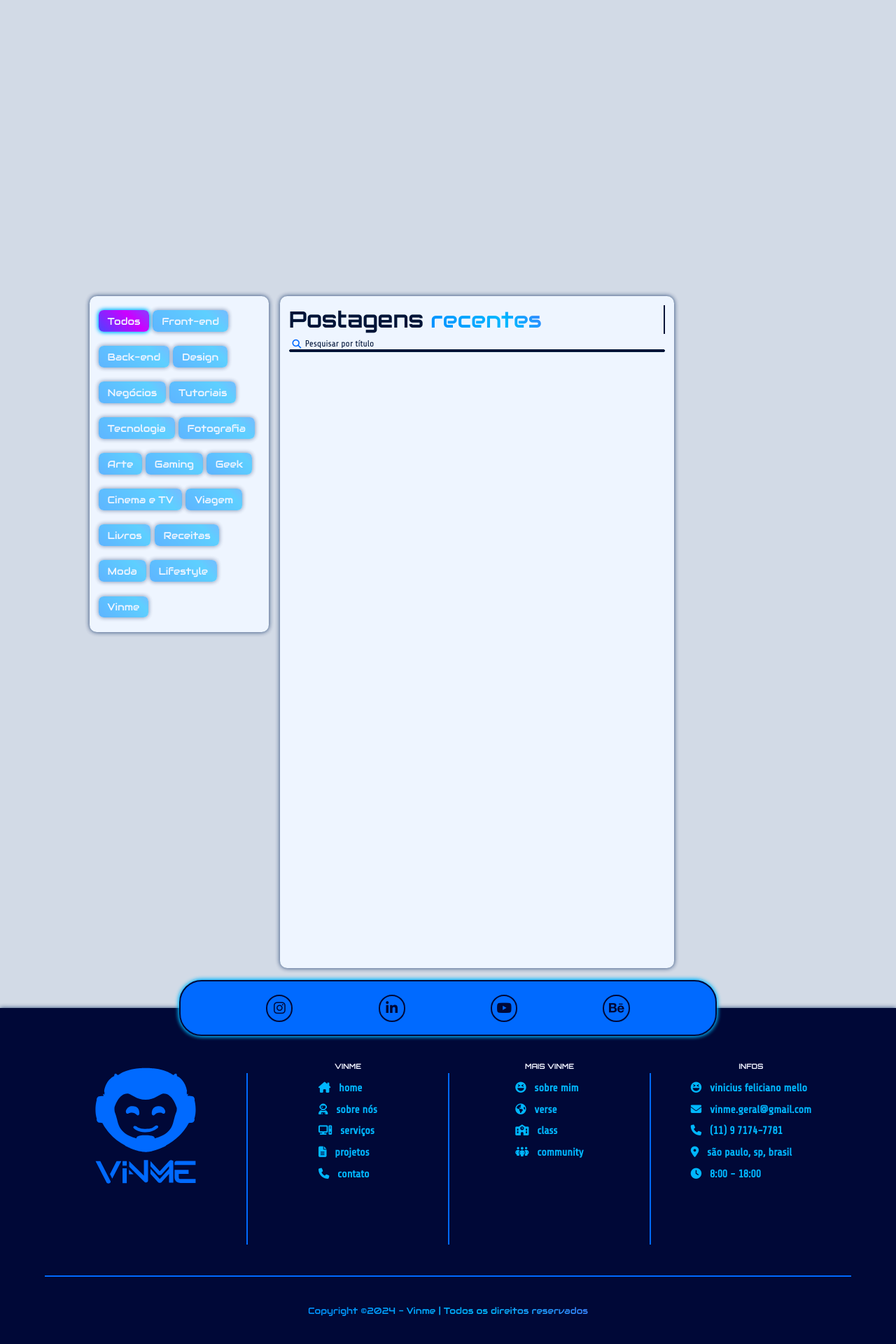
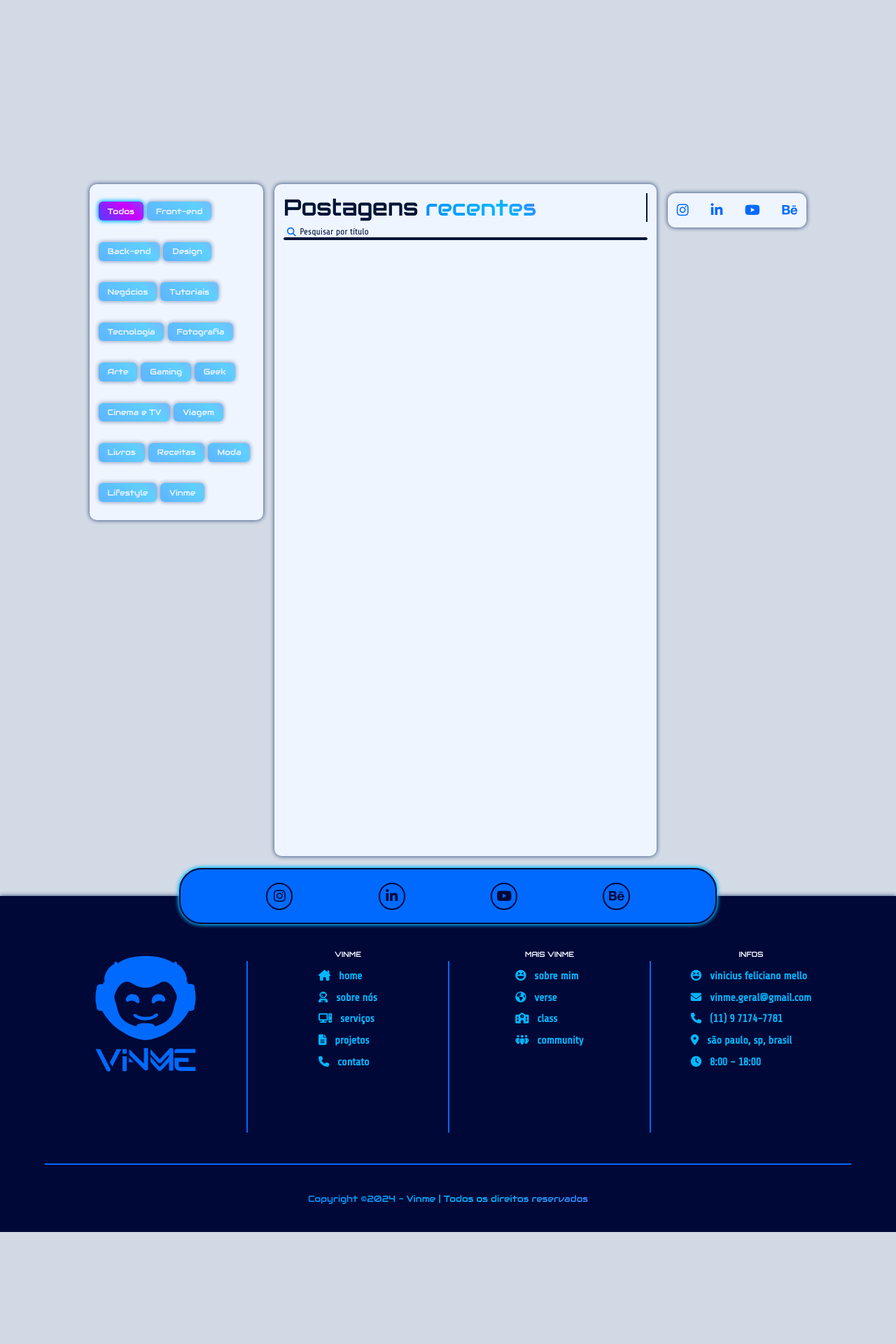
Before and after one commit to ViniciusFelicianoMello/Vinme, a Django app: page /blog/ in a window 1280 px wide. Shown: the part 1262-3182 px from the top of the page at 70% size. After the commit the page ends 3022 px from the top, so only its background shows below. Run offline with Django 5.2, Linux system fonts and the light colour scheme; data that the repository does not hold is empty.

Commit message:
blog add post

```diff
--- a/blog/urls.py
+++ b/blog/urls.py
@@ -1,6 +1,8 @@
 from django.urls import path
-from blog.views import blog
+from blog.views import blog, create_post, edit_post
 
 urlpatterns = [
     path('', blog, name='blog'),
+    path('post/new/', create_post, name='create_post'),
+    path('post/<int:post_id>/edit/', edit_post, name='edit_post'),
     ]
--- a/blog/views.py
+++ b/blog/views.py
@@ -1,13 +1,16 @@
 from django.shortcuts import render, redirect, get_object_or_404
 from django.db.models import Avg
 
-from blog import models
-from .forms import CommentForm
-from django import forms
-from .models import Post, Comment
-# from .forms import CommentForm
+from django.contrib.auth.decorators import user_passes_test
+
+from .forms import CommentForm, ContentSectionForm, PostForm
+from .models import Post
 
 from vinme.views import pages, add_pages_context
+
+def superuser_required(view_func):
+    decorated_view_func = user_passes_test(lambda u: u.is_superuser)(view_func)
+    return decorated_view_func
 
 def blog(request):
     travel = [
@@ -61,4 +64,42 @@ def post_detail(request, post_id):
     else:
         form = CommentForm()
 
-    return render(request, 'post_detail.html', {'post': post, 'form': form})
+    context = {
+        'form': form,
+    }
+    context = add_pages_context(context)
+    return render(request, 'post_detail.html', context)
+
+
+
+@superuser_required
+def create_post(request):
+    if request.method == 'POST':
+        post_form = PostForm(request.POST, request.FILES)
+        content_section_form = ContentSectionForm(request.POST, request.FILES)
+        if post_form.is_valid() and content_section_form.is_valid():
+            post = post_form.save(commit=False)
+            post.author = request.user
+            post.save()
+
+            content_section = content_section_form.save(commit=False)
+            content_section.post = post
+            content_section.save()
+
+            return redirect('blog')
+    else:
+        post_form = PostForm()
+        content_section_form = ContentSectionForm()
+
+    context = {
+        'post_form': post_form,
+        'content_section_form': content_section_form,
+    }
+    context = add_pages_context(context)
+    return render(request, 'blog/post_form.html', context)
+
+@superuser_required
+def edit_post(request, post_id):
+
+    context = add_pages_context(context)
+    return render(request, 'blog/post_form.html', context)
--- a/setup/static/styles/blog/blog.css
+++ b/setup/static/styles/blog/blog.css
@@ -264,16 +264,23 @@
     gap: .1em;
 }
 
-.blog-post_author_infos span:nth-of-type(1) {
+.blog-post_author_infos a {
+    text-decoration: none;
     color: var(--cor-principal);
     font-family: var(--fonte-3);
     font-size: 1vw;
+    transition: .3s;
 }
-.blog-post_card:hover .blog-post_author_infos span:nth-of-type(1) {
+
+.blog-post_card:hover .blog-post_author_infos a {
     color: var(--cor-principal-2);
 }
+.blog-post_author_infos a:hover {
+    text-decoration: underline;
+    transform: scale(1.1) translateX(.3em);
+}
 
-.blog-post_author_infos span:nth-of-type(2) {
+.blog-post_author_infos span {
     color: var(--cor-fonte-1);
     font-family: var(--fonte-2);
     font-size: 1vw;
--- a/setup/static/styles/blog/recents.css
+++ b/setup/static/styles/blog/recents.css
@@ -2,6 +2,7 @@
     display: flex;
     gap: 1em;
     margin-bottom: 2em;
+    margin-top: -10em;
 }
 
 /* FILTROS */
@@ -20,6 +21,11 @@
     margin-top: 5em;
     font-size: .8vw;
     overflow: scroll;
+    opacity: 0;
+}
+
+.recents_filter_box.visible {
+    animation: slideRight .5s ease-out forwards, opacity .5s ease-out forwards;
 }
 
 .recents_filter_box label {
@@ -34,7 +40,7 @@
     background-size: 400% 400%;
     background-position: 0% 50%;
     animation: btnHoverUm 10s linear infinite;
-    font-size: 1.1vw;
+    font-size: 0.9vw;
     font-family: var(--fonte-3);
     border-radius: .5em;
     opacity: .6;
@@ -68,6 +74,10 @@
     padding: 1vw;
     font-size: .8vw;
     overflow: scroll;
+    opacity: 0;
+}
+.recents_posts_box.visible {
+    animation: slideDown 1.2s ease-in-out forwards, opacity 1.2s ease-in-out forwards;
 }
 
 .recents_posts_box .section_title {
@@ -116,10 +126,49 @@
     color: var(--cor-fonte-1);
 }
 
+/* RECENT PUB */
+.recents_pub {
+    display: flex;
+    justify-content: center;
+    flex-direction: column;
+    width: 20%;
+    position: relative;
+    height: max-content;
+    margin-top: 4em;
+    opacity: 0;
+}
+.recents_pub.visible {
+    animation: slideLeft .5s .2s ease-in-out forwards, opacity .5s .2s ease-in-out forwards;
+}
+.recents_social_box {
+    position: relative;
+    display: flex;
+    align-items: center;
+    justify-content: space-between;
+    width: 100%;
+    background: var(--cor-fundo-3);
+    box-shadow: var(--box-shadow-1);
+    border-radius: .7em;
+    padding: 1vw;
+}
+
+.recents_social_link {
+    text-decoration: none;
+    font-size: 1.5vw;
+    color: var(--cor-principal);
+    transition: all .3s;
+}
+
+.recents_social_link:hover {
+    transform: translateY(-.2em);
+    color: var(--cor-principal-2);
+}
+
 @media screen and (max-width:1024px) {
     .recents {
         display: flex;
         margin-bottom: 4em;
+        margin-top: 0;
     }
 
     /* FILTROS */
@@ -132,6 +181,20 @@
         padding: 1vw 1vw;
         font-size: 2vw;
     }
+
+    /* RECENT PUB */
+    .recents_pub {
+        width: 20%;
+        margin-top: 2.5em;
+    }
+    .recents_social_box {
+        width: 100%;
+    }
+
+    .recents_social_link {
+        font-size: 2vw;
+    }
+
 }
 @media screen and (max-width:600px) {
     .recents {
@@ -161,8 +224,22 @@
 
     /* RECENTES */
     .recents_posts_box {
-        width: 80%;
+        width: 90%;
         height: 120vh;
         border-radius: 3em;
     }
+
+
+    /* RECENT PUB */
+    .recents_pub {
+        width: 100%;
+        margin-top: 0;
+    }
+    .recents_social_box {
+        width: 100%;
+    }
+
+    .recents_social_link {
+        font-size: 6vw;
+    }
 }
--- a/setup/static/styles/styles.css
+++ b/setup/static/styles/styles.css
@@ -20,8 +20,6 @@
 /* CONTATO */
 @import url(css/contact.css);
 @import url(css/faq.css);
-/* blog */
-@import url(css/blog.css);
 /* OUTROS */
 @import url(css/thankspage.css);
 @import url(css/keyFrames.css);
--- a/templates/blog/partials/_post_list.html
+++ b/templates/blog/partials/_post_list.html
@@ -22,7 +22,7 @@
         />
       </div>
       <div class="blog-post_author_infos">
-        <span>{{ post.author.username }}</span>
+        <a href="{% url 'profile_view' post.author.username %}">{{ post.author.username }}</a>
         <span>{{ post.created_at|date:"d / m / Y" }}</span>
       </div>
     </div>
--- a/templates/blog/partials/_recents.html
+++ b/templates/blog/partials/_recents.html
@@ -1,7 +1,7 @@
 {% load static %}
 <section class="container recents" id="recents">
   <!-- FILTRO POR CATEGORIA -->
-  <div class="recents_filter_box">
+  <div class="recents_filter_box viewport">
     <input type="checkbox" style="display: none;" id="filter_all" class="filter blog_filter" value="all" checked/>
     <label for="filter_all">Todos</label>
     {% for category, label in all_categories %}
@@ -12,7 +12,7 @@
     {% endfor %}
   </div>
   <!-- LISTA DE POSTS -->
-  <div class="recents_posts_box">
+  <div class="recents_posts_box viewport">
     <h2 class="section_title recent_title viewport">
       Postagens <span>recentes</span>
     </h2>
@@ -28,5 +28,17 @@
     </div>
   </div>
   <!-- PUB AND FOLLOW -->
-  <div class="recents_pub"></div>
+  <div class="recents_pub viewport">
+    <div class="recents_social_box">
+      {% for link in social_links %}
+        <!-- LINK ITEM -->
+        <a href="{{ link.url }}" class="recents_social_link viewport" target="_blank" rel="noopener noreferrer">
+            <i class="{{ link.icon }} recents_social_link_logo"></i>
+        </a>
+      {% endfor %}
+    </div>
+    <div class="recents_pub_box">
+
+    </div>
+  </div>
 </section>
```
Also changed, not shown: blog/admin.py (+3 -11 lines), blog/forms.py (+11 -1 lines), blog/models.py (+4 -14 lines), templates/blog/post_form.html (added, +19 -0 lines), blog/migrations/0003_remove_media_section_media_content_section_and_more.py (added), blog/migrations/0004_alter_contentsection_options_and_more.py (added), blog/migrations/0005_alter_post_caption.py (added), setup/static/styles/css/blog.css (added).
